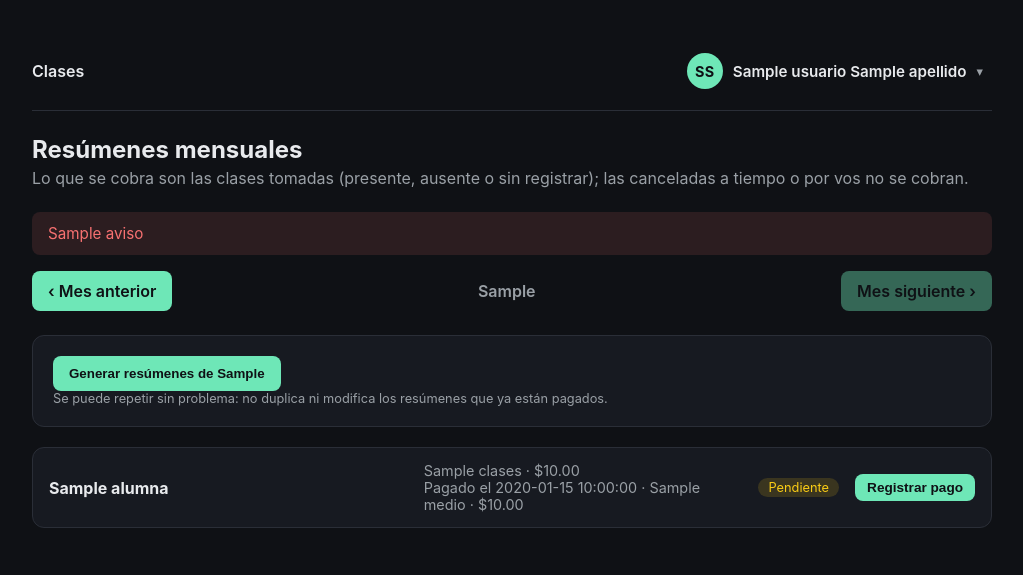
After one commit to pilisoldo1-code/Just-Show-Up, a FastAPI app: template app/templates/profesora_resumenes.html in a window 1280 px wide. The commit adds this page. Shown: the top 575 px of the page, without its empty margins (128-1151 px from the left). Run offline with FastAPI, Linux system fonts and the light colour scheme; the template is opened without the code that fills it: most values are stand-ins (such as "Sample title", 1, 10 or a date in 2020).

Commit message:
Resumen mensual y pagos (módulo 6, sin Mercado Pago)
Pantallas de la profesora: Resúmenes (por mes, generación idempotente
de lo cobrable: reservas confirmadas de clases ya pasadas, sin contar
canceladas) y Registrar pago (efectivo/transferencia, monto editable).
Escritura vía funciones SQL security definer (generar_resumenes,
registrar_pago), mismo patrón que asistencia/planificación.

Falta aplicar la migración supabase/migrations/20261021000000_resumen_mensual_pagos.sql
contra la base compartida (avisar antes en el grupo).

```diff
--- a/app/main.py
+++ b/app/main.py
@@ -9,7 +9,7 @@ from fastapi.responses import RedirectResponse
 from fastapi.staticfiles import StaticFiles
 from fastapi.templating import Jinja2Templates
 
-from app import auth, clases, estadisticas, validaciones
+from app import auth, clases, estadisticas, pagos, validaciones
 from app.auth import ErrorAuth, Redirigir, Usuario, requiere_alumna, requiere_login, requiere_profesora
 from app.clases import DIAS_ORDEN
 
@@ -736,3 +736,76 @@ def profesora_estadisticas(request: Request, periodo: str = estadisticas.PERIODO
         datos, aviso = None, "No pudimos cargar las estadísticas. Probá de nuevo."
     return _render(request, "profesora_estadisticas.html", usuario, datos=datos, periodo=periodo,
                    periodos=estadisticas.PERIODOS, aviso=aviso, aviso_ok=False)
+
+
+# ---------- profesora: resúmenes y pagos ----------
+
+def _mes_anio(mes: int, anio: int) -> tuple[int, int]:
+    """Normaliza mes/año: si no vienen usa el actual, y nunca deja ir a un mes futuro."""
+    hoy = clases.ahora().date()
+    if not mes or not anio:
+        return hoy.month, hoy.year
+    if (anio, mes) > (hoy.year, hoy.month):
+        return hoy.month, hoy.year
+    return mes, anio
+
+
+@app.get("/profesora/resumenes")
+def profesora_resumenes(request: Request, mes: int = 0, anio: int = 0, ok: int = 0, aviso: str = "",
+                        usuario: Usuario = Depends(requiere_profesora)):
+    mes, anio = _mes_anio(mes, anio)
+    hoy = clases.ahora().date()
+    try:
+        datos, aviso_final = pagos.resumenes(_sb(usuario), mes, anio), aviso
+    except Exception:
+        logging.exception("No se pudieron cargar los resúmenes")
+        datos, aviso_final = [], "No pudimos cargar los resúmenes. Probá de nuevo."
+    ant_mes, ant_anio = pagos.mes_anterior(mes, anio)
+    sig_mes, sig_anio = pagos.mes_siguiente(mes, anio)
+    return _render(
+        request, "profesora_resumenes.html", usuario,
+        resumenes=datos, mes=mes, anio=anio, mes_txt=f"{pagos.MESES[mes].capitalize()} {anio}",
+        ant_mes=ant_mes, ant_anio=ant_anio, sig_mes=sig_mes, sig_anio=sig_anio,
+        hay_siguiente=(anio, mes) < (hoy.year, hoy.month),
+        hoy_iso=hoy.isoformat(), medios_pago=pagos.MEDIOS_PAGO,
+        aviso=aviso_final, aviso_ok=bool(ok),
+    )
+
+
+@app.post("/profesora/resumenes/generar")
+def profesora_resumenes_generar(mes: int = Form(...), anio: int = Form(...),
+                                usuario: Usuario = Depends(requiere_profesora)):
+    try:
+        ok, aviso = pagos.generar(_sb(usuario), mes, anio)
+    except Exception:
+        logging.exception("Error al generar resúmenes")
+        ok, aviso = False, "Ocurrió un error, probá de nuevo."
+    return RedirectResponse(
+        url=f"/profesora/resumenes?" + urlencode({"mes": mes, "anio": anio, "ok": int(ok), "aviso": aviso}),
+        status_code=303,
+    )
+
+
+@app.post("/profesora/resumenes/{resumen_id}/pagar")
+def profesora_resumenes_pagar(
+    resumen_id: int,
+    mes: int = Form(...),
+    anio: int = Form(...),
+    monto: float = Form(...),
+    medio_pago: str = Form(...),
+    fecha: str = Form(...),
+    usuario: Usuario = Depends(requiere_profesora),
+):
+    f = _parse_fecha(fecha)
+    if f is None:
+        ok, aviso = False, "Fecha inválida."
+    else:
+        try:
+            ok, aviso = pagos.registrar_pago(_sb(usuario), resumen_id, monto, medio_pago, f)
+        except Exception:
+            logging.exception("Error al registrar pago")
+            ok, aviso = False, "Ocurrió un error, probá de nuevo."
+    return RedirectResponse(
+        url=f"/profesora/resumenes?" + urlencode({"mes": mes, "anio": anio, "ok": int(ok), "aviso": aviso}),
+        status_code=303,
+    )
--- /dev/null
+++ b/app/pagos.py
@@ -0,0 +1,70 @@
+from datetime import date
+
+from supabase import Client
+
+MESES = [
+    "", "enero", "febrero", "marzo", "abril", "mayo", "junio", "julio",
+    "agosto", "setiembre", "octubre", "noviembre", "diciembre",
+]
+MEDIOS_PAGO = {"efectivo": "Efectivo", "transferencia": "Transferencia"}
+
+
+def mes_anterior(mes: int, anio: int) -> tuple[int, int]:
+    return (12, anio - 1) if mes == 1 else (mes - 1, anio)
+
+
+def mes_siguiente(mes: int, anio: int) -> tuple[int, int]:
+    return (1, anio + 1) if mes == 12 else (mes + 1, anio)
+
+
+def resumenes(sb: Client, mes: int, anio: int) -> list[dict]:
+    filas = (
+        sb.table("resumen_mensual")
+        .select("id, cantidad_clases, total, estado, profiles(nombre, apellido), pago(monto, medio_pago, fecha)")
+        .eq("mes", mes).eq("anio", anio)
+        .execute().data
+    )
+    filas.sort(key=lambda r: (r["profiles"]["apellido"].lower(), r["profiles"]["nombre"].lower()))
+    salida = []
+    for r in filas:
+        pago = r["pago"][0] if r.get("pago") else None
+        salida.append({
+            "id": r["id"],
+            "alumna": f"{r['profiles']['nombre']} {r['profiles']['apellido']}",
+            "cantidad_clases": r["cantidad_clases"],
+            "total": r["total"],
+            "estado": r["estado"],
+            "pago": {
+                "monto": pago["monto"],
+                "medio": MEDIOS_PAGO.get(pago["medio_pago"], pago["medio_pago"]),
+                "fecha": pago["fecha"],
+            } if pago else None,
+        })
+    return salida
+
+
+def generar(sb: Client, mes: int, anio: int) -> tuple[bool, str]:
+    resultado = sb.rpc("generar_resumenes", {"p_mes": mes, "p_anio": anio}).execute().data
+    if resultado["resultado"] != "ok":
+        return False, {
+            "no_autorizada": "Solo la profesora puede generar resúmenes.",
+            "datos_invalidos": "Mes o año inválido.",
+        }.get(resultado["resultado"], "No se pudieron generar los resúmenes.")
+    if resultado["generados"] == 0:
+        return True, "No hay clases nuevas para resumir este mes."
+    n = resultado["generados"]
+    return True, f"Se {'generó' if n == 1 else 'generaron'} {n} {'resumen' if n == 1 else 'resúmenes'}."
+
+
+def registrar_pago(sb: Client, id_resumen: int, monto: float, medio: str, fecha: date) -> tuple[bool, str]:
+    resultado = sb.rpc(
+        "registrar_pago",
+        {"p_id_resumen": id_resumen, "p_monto": monto, "p_medio": medio, "p_fecha": fecha.isoformat()},
+    ).execute().data
+    return {
+        "ok": (True, "Pago registrado."),
+        "ya_pagado": (False, "Ese resumen ya estaba pagado."),
+        "no_existe": (False, "No encontramos ese resumen."),
+        "datos_invalidos": (False, "Revisá el monto y el medio de pago."),
+        "no_autorizada": (False, "Solo la profesora puede registrar pagos."),
+    }.get(resultado["resultado"], (False, "No se pudo registrar el pago."))
--- a/app/templates/_menu.html
+++ b/app/templates/_menu.html
@@ -6,6 +6,7 @@
         <a href="/profesora/planificacion">Planificación</a>
         <a href="/profesora/alumnas">Alumnas</a>
         <a href="/profesora/estadisticas">Estadísticas</a>
+        <a href="/profesora/resumenes">Resúmenes</a>
         {% else %}
         <a href="/">Clases</a>
         {% endif %}
--- /dev/null
+++ b/app/templates/profesora_resumenes.html
@@ -0,0 +1,92 @@
+<!DOCTYPE html>
+<html lang="es">
+<head>
+    <meta charset="UTF-8" />
+    <meta name="viewport" content="width=device-width, initial-scale=1.0" />
+    <title>Just Show Up - Resúmenes</title>
+    <link rel="stylesheet" href="/static/style.css" />
+</head>
+<body>
+    <main>
+        {% include "_menu.html" %}
+        <h1>Resúmenes mensuales</h1>
+        <p class="subtitle">Lo que se cobra son las clases tomadas (presente, ausente o sin registrar); las canceladas a tiempo o por vos no se cobran.</p>
+
+        {% if aviso %}
+        <div class="aviso {{ 'aviso-ok' if aviso_ok else 'aviso-error' }}">{{ aviso }}</div>
+        {% endif %}
+
+        <div class="semana-nav">
+            <a class="btn btn-secundario" href="/profesora/resumenes?mes={{ ant_mes }}&anio={{ ant_anio }}">‹ Mes anterior</a>
+            <span class="semana-rango">{{ mes_txt }}</span>
+            {% if hay_siguiente %}
+            <a class="btn btn-secundario" href="/profesora/resumenes?mes={{ sig_mes }}&anio={{ sig_anio }}">Mes siguiente ›</a>
+            {% else %}
+            <span class="btn btn-secundario btn-disabled">Mes siguiente ›</span>
+            {% endif %}
+        </div>
+
+        <section class="panel">
+            <form action="/profesora/resumenes/generar" method="post">
+                <input type="hidden" name="mes" value="{{ mes }}" />
+                <input type="hidden" name="anio" value="{{ anio }}" />
+                <button type="submit" class="btn">Generar resúmenes de {{ mes_txt }}</button>
+            </form>
+            <p class="nota">Se puede repetir sin problema: no duplica ni modifica los resúmenes que ya están pagados.</p>
+        </section>
+
+        {% if resumenes %}
+        <ul class="lista-clases">
+            {% for r in resumenes %}
+            <li>
+                <div class="lc-fecha"><strong>{{ r.alumna }}</strong></div>
+                <div class="lc-detalle">
+                    {{ r.cantidad_clases }} {{ 'clase' if r.cantidad_clases == 1 else 'clases' }} · ${{ '%.2f'|format(r.total) }}
+                    {% if r.pago %}
+                    <br />Pagado el {{ r.pago.fecha }} · {{ r.pago.medio }}{% if r.pago.monto != r.total %} · ${{ '%.2f'|format(r.pago.monto) }}{% endif %}
+                    {% endif %}
+                </div>
+                {% if r.estado == 'pagado' %}
+                <span class="badge badge-on">Pagado</span>
+                {% else %}
+                <span class="badge badge-espera">Pendiente</span>
+                <button type="button" class="btn btn-chico" onclick="document.getElementById('pagar-{{ r.id }}').showModal()">Registrar pago</button>
+
+                <dialog id="pagar-{{ r.id }}" class="modal">
+                    <form action="/profesora/resumenes/{{ r.id }}/pagar" method="post" class="horario-form">
+                        <h2>Registrar pago</h2>
+                        <p class="modal-clase">{{ r.alumna }} · {{ mes_txt }}</p>
+                        <input type="hidden" name="mes" value="{{ mes }}" />
+                        <input type="hidden" name="anio" value="{{ anio }}" />
+                        <label>
+                            Monto
+                            <input type="number" name="monto" min="0" step="0.01" value="{{ r.total }}" required />
+                        </label>
+                        <label>
+                            Medio de pago
+                            <select name="medio_pago" required>
+                                {% for valor, texto in medios_pago.items() %}
+                                <option value="{{ valor }}">{{ texto }}</option>
+                                {% endfor %}
+                            </select>
+                        </label>
+                        <label>
+                            Fecha
+                            <input type="date" name="fecha" value="{{ hoy_iso }}" max="{{ hoy_iso }}" required />
+                        </label>
+                        <div class="modal-botones">
+                            <button type="button" class="btn btn-secundario" onclick="this.closest('dialog').close()">Volver</button>
+                            <button type="submit" class="btn">Registrar pago</button>
+                        </div>
+                    </form>
+                </dialog>
+                {% endif %}
+            </li>
+            {% endfor %}
+        </ul>
+        {% else %}
+        <p class="vacio vacio-izq">Todavía no se generaron resúmenes para {{ mes_txt }}. Generalos para ver quién tiene que pagar.</p>
+        {% endif %}
+    </main>
+</body>
+</html>
```
Also changed, not shown: tests/test_pagos.py (added, +154 -0 lines), supabase/migrations/20261021000000_resumen_mensual_pagos.sql (added).
